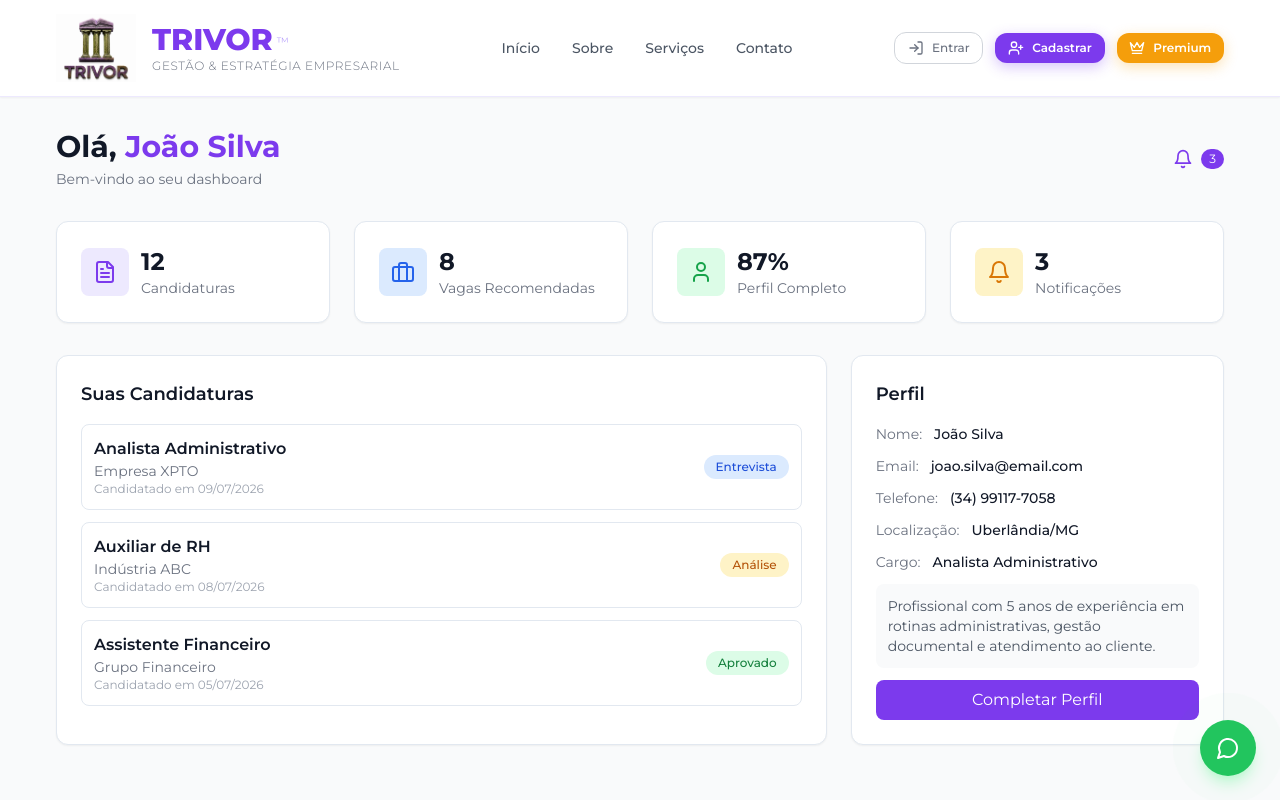
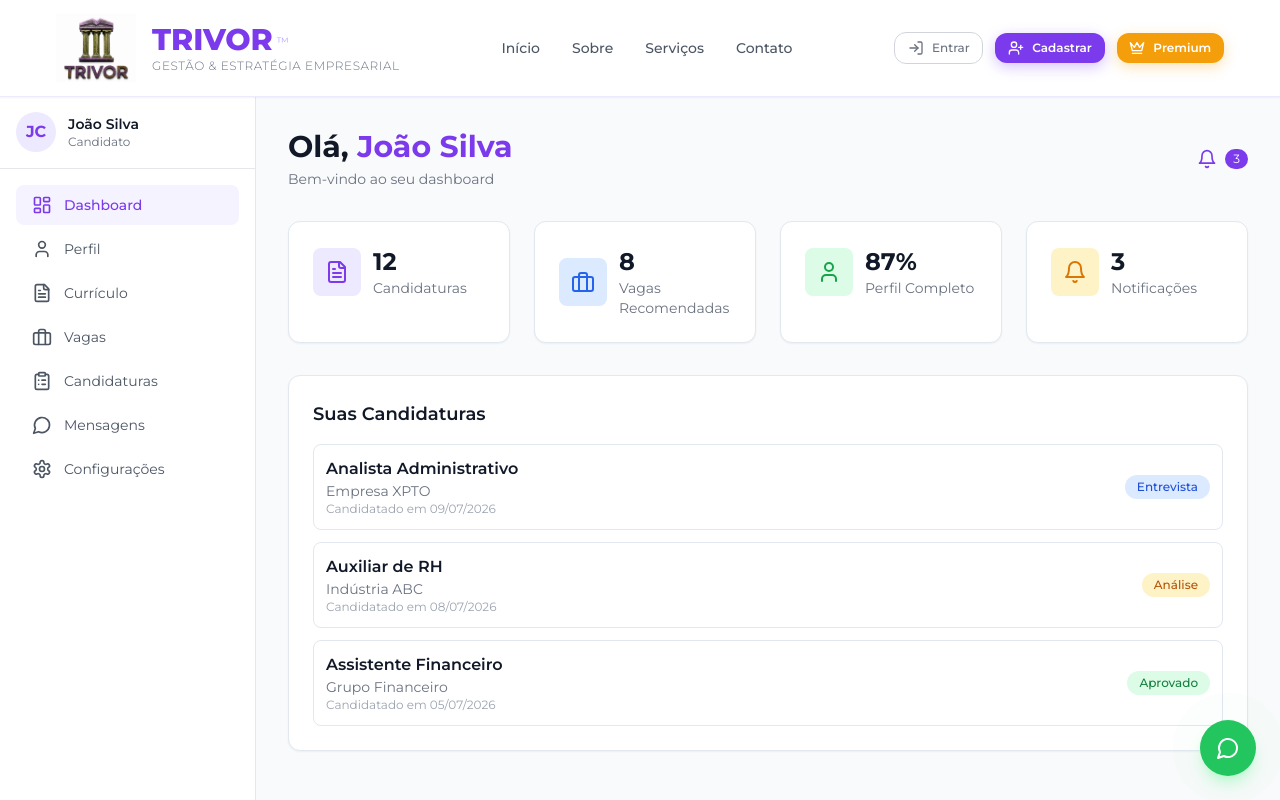
Before and after one commit to trivoroficial/consult_recruit, a Next.js app: page /candidato/dashboard in a window 1280 px wide. Shown: the top 800 px of the page. Built offline with nearby package versions, Linux system fonts and the light colour scheme.

Commit message:
Update page.tsx

```diff
--- a/src/app/(dashboard)/candidato/dashboard/page.tsx
+++ b/src/app/(dashboard)/candidato/dashboard/page.tsx
@@ -1,17 +1,13 @@
 'use client'
 
 import { useEffect, useState } from 'react'
-import { User, Briefcase, FileText, Bell, MapPin, Mail, Phone } from 'lucide-react'
+import { User, Briefcase, FileText, Bell } from 'lucide-react'
+import { SidebarCandidato } from '@/components/layout/SidebarCandidato'
 
-// DADOS DE EXEMPLO DO CANDIDATO
+// DADOS DE EXEMPLO
 const dadosCandidato = {
   nome: 'João Silva',
   email: 'joao.silva@email.com',
-  telefone: '(34) 99117-7058',
-  cidade: 'Uberlândia',
-  estado: 'MG',
-  cargo: 'Analista Administrativo',
-  resumo: 'Profissional com 5 anos de experiência em rotinas administrativas, gestão documental e atendimento ao cliente.',
   candidaturas: 12,
   vagasRecomendadas: 8,
   perfilCompleto: 87,
@@ -27,7 +23,6 @@ export default function DashboardCandidato() {
   const [loading, setLoading] = useState(true)
 
   useEffect(() => {
-    // Simula carregamento
     setTimeout(() => setLoading(false), 800)
   }, [])
 
@@ -40,8 +35,9 @@ export default function DashboardCandidato() {
   }
 
   return (
-    <div className="min-h-screen bg-gray-50 py-8">
-      <div className="container mx-auto px-4">
+    <div className="flex min-h-screen bg-gray-50">
+      <SidebarCandidato />
+      <div className="flex-1 ml-64 p-8">
         {/* CABEÇALHO */}
         <div className="flex items-center justify-between mb-8">
           <div>
@@ -56,9 +52,9 @@ export default function DashboardCandidato() {
           </div>
         </div>
 
-        {/* CARDS DE INDICADORES */}
+        {/* CARDS */}
         <div className="grid grid-cols-1 md:grid-cols-4 gap-6 mb-8">
-          <div className="bg-white p-6 rounded-xl shadow-sm border hover:shadow-md transition">
+          <div className="bg-white p-6 rounded-xl shadow-sm border">
             <div className="flex items-center gap-3">
               <div className="p-3 bg-purple-100 rounded-lg">
                 <FileText className="h-6 w-6 text-purple-600" />
@@ -70,7 +66,7 @@ export default function DashboardCandidato() {
             </div>
           </div>
 
-          <div className="bg-white p-6 rounded-xl shadow-sm border hover:shadow-md transition">
+          <div className="bg-white p-6 rounded-xl shadow-sm border">
             <div className="flex items-center gap-3">
               <div className="p-3 bg-blue-100 rounded-lg">
                 <Briefcase className="h-6 w-6 text-blue-600" />
@@ -82,7 +78,7 @@ export default function DashboardCandidato() {
             </div>
           </div>
 
-          <div className="bg-white p-6 rounded-xl shadow-sm border hover:shadow-md transition">
+          <div className="bg-white p-6 rounded-xl shadow-sm border">
             <div className="flex items-center gap-3">
               <div className="p-3 bg-green-100 rounded-lg">
                 <User className="h-6 w-6 text-green-600" />
@@ -94,7 +90,7 @@ export default function DashboardCandidato() {
             </div>
           </div>
 
-          <div className="bg-white p-6 rounded-xl shadow-sm border hover:shadow-md transition">
+          <div className="bg-white p-6 rounded-xl shadow-sm border">
             <div className="flex items-center gap-3">
               <div className="p-3 bg-yellow-100 rounded-lg">
                 <Bell className="h-6 w-6 text-yellow-600" />
@@ -107,14 +103,9 @@ export default function DashboardCandidato() {
           </div>
         </div>
 
-        {/* CONTEÚDO PRINCIPAL */}
-        <div className="grid grid-cols-1 md:grid-cols-3 gap-6">
         {/* CANDIDATURAS */}
-          <div className="col-span-2 bg-white p-6 rounded-xl shadow-sm border">
+        <div className="bg-white p-6 rounded-xl shadow-sm border">
           <h2 className="text-lg font-semibold mb-4">Suas Candidaturas</h2>
-            {dadosCandidato.candidaturasLista.length === 0 ? (
-              <p className="text-gray-500 text-center py-8">Você ainda não se candidatou a nenhuma vaga.</p>
-            ) : (
           <div className="space-y-3">
             {dadosCandidato.candidaturasLista.map((item) => (
               <div key={item.id} className="flex items-center justify-between p-3 border rounded-lg hover:bg-gray-50 transition">
@@ -134,41 +125,6 @@ export default function DashboardCandidato() {
               </div>
             ))}
           </div>
-            )}
-          </div>
-
-          {/* PERFIL */}
-          <div className="bg-white p-6 rounded-xl shadow-sm border">
-            <h2 className="text-lg font-semibold mb-4">Perfil</h2>
-            <div className="space-y-3">
-              <div className="flex items-center gap-3 text-sm">
-                <span className="text-gray-500">Nome:</span>
-                <span className="font-medium">{dadosCandidato.nome}</span>
-              </div>
-              <div className="flex items-center gap-3 text-sm">
-                <span className="text-gray-500">Email:</span>
-                <span className="font-medium">{dadosCandidato.email}</span>
-              </div>
-              <div className="flex items-center gap-3 text-sm">
-                <span className="text-gray-500">Telefone:</span>
-                <span className="font-medium">{dadosCandidato.telefone}</span>
-              </div>
-              <div className="flex items-center gap-3 text-sm">
-                <span className="text-gray-500">Localização:</span>
-                <span className="font-medium">{dadosCandidato.cidade}/{dadosCandidato.estado}</span>
-              </div>
-              <div className="flex items-center gap-3 text-sm">
-                <span className="text-gray-500">Cargo:</span>
-                <span className="font-medium">{dadosCandidato.cargo}</span>
-              </div>
-              <div className="mt-4 p-3 bg-gray-50 rounded-lg">
-                <p className="text-sm text-gray-600">{dadosCandidato.resumo}</p>
-              </div>
-              <button className="w-full mt-4 py-2 bg-purple-600 text-white rounded-lg hover:bg-purple-700 transition">
-                Completar Perfil
-              </button>
-            </div>
-          </div>
         </div>
       </div>
     </div>
```
Lines whose indentation alone changed are shown as unchanged.
